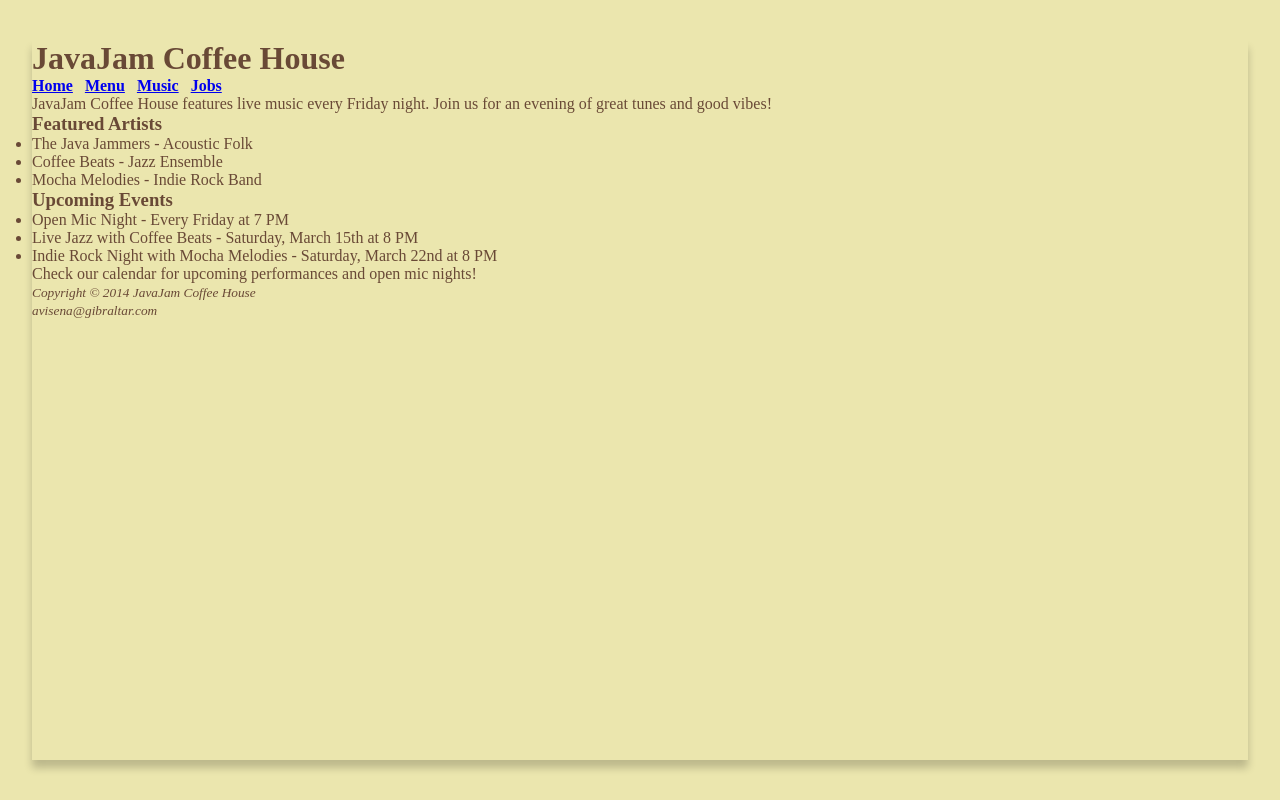
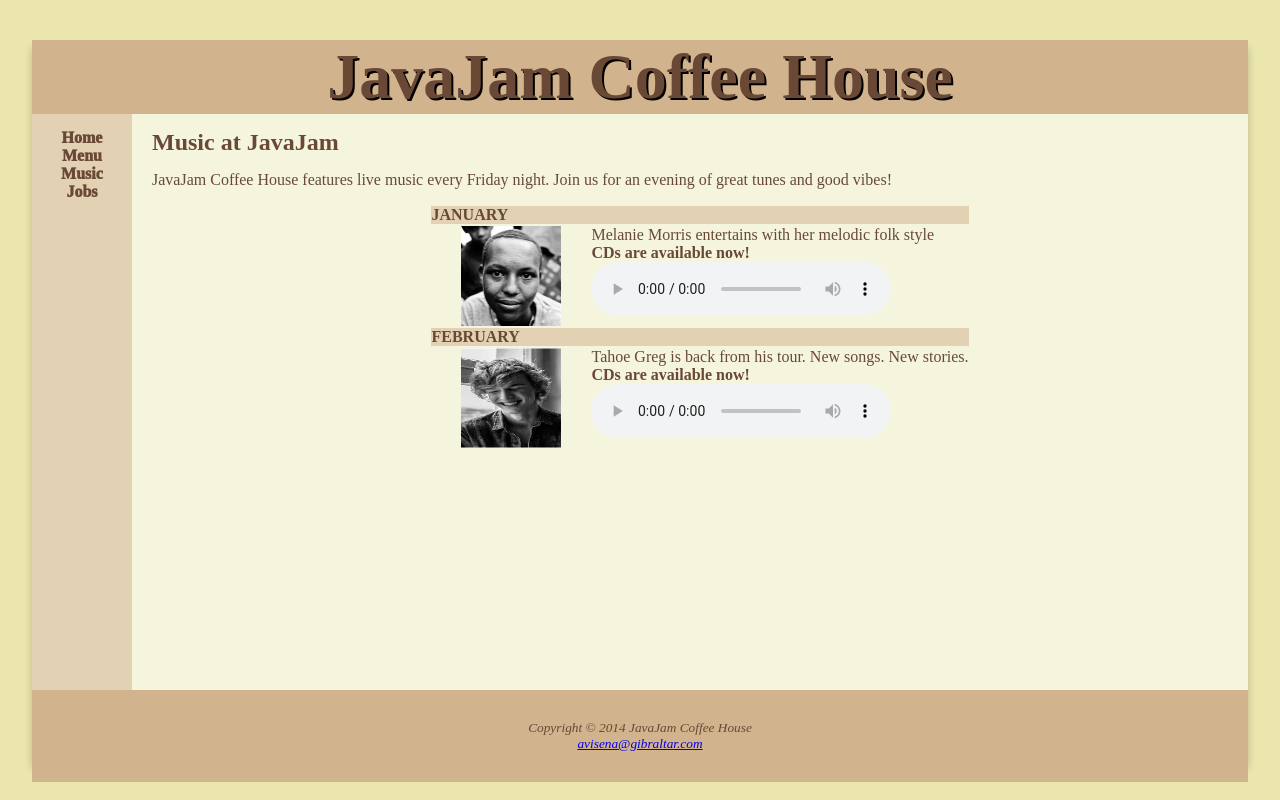
Before and after one commit to TZBAvyy/ie4727, a PHP site: page /music.html in a window 1280 px wide. Run offline with PHP 8.4, Linux system fonts and the light colour scheme.

Commit message:
Bro I give up on case study 2

```diff
--- a/Week 4/casestudy_02/base.css
+++ b/Week 4/casestudy_02/base.css
@@ -109,3 +109,49 @@ body {
   padding-top: 10px;
   padding-bottom: 10px;
 }
+
+.menu-table {
+  justify-self: center;
+}
+
+.menu-item {
+  text-align: center;
+}
+
+.menu-table td {
+  padding: 10px;
+}
+
+.dark-row {
+  background-color: var(--dark-brown);
+}
+
+.light-row {
+  background-color: var(--light-brown);
+}
+
+.music-table {
+  margin-top: 15px;
+  justify-self: center;
+}
+
+.artist-row {
+  display: flex;
+  gap: 30px;
+  padding-left: 30px;
+}
+
+.artist-row div {
+  display: flex;
+  flex-direction: column;
+}
+
+.form {
+  display: flex;
+  flex-direction: column;
+}
+
+.form-buttons {
+  display: flex;
+  flex-direction: column;
+}
--- a/Week 4/casestudy_02/music.html
+++ b/Week 4/casestudy_02/music.html
@@ -7,39 +7,68 @@
     <link rel="stylesheet" href="base.css">
 </head>
 <body>
-    <div class = "container">
-    <header>
+    <div class="container">
+        <header class="header">
             <h1>JavaJam Coffee House</h1>
         </header>
-    <nav>
-        <b>
-            <a href="index.html">Home</a> &NonBreakingSpace;
-            <a href="menu.html">Menu</a> &NonBreakingSpace;
-            <a href="music.html">Music</a> &NonBreakingSpace;
-            <a href="jobs.html">Jobs</a> &NonBreakingSpace;
-        </b>
+        <nav id="left-col">
+            <div class="nav-links">
+                <a href="index.html">Home</a>
+                <a href="menu.html">Menu</a>
+                <a href="music.html">Music</a>
+                <a href="jobs.html">Jobs</a>
+            </div>
         </nav>
+        <div class="content">
+            <h2>Music at JavaJam</h2>
+            <p>JavaJam Coffee House features live music every Friday night. Join us for an evening of great tunes and good vibes!</p>
+            <table class="music-table">
+                <tbody>
+                    <tr class="light-row">
+                        <td ><strong>JANUARY</strong></td>
+                    </tr>
+                    <tr>
+                        <td class="artist-row">
+                            <img src="man.jpg" width="100px" height="100px" alt="Artist">
                             <div>
-        <p>JavaJam Coffee House features live music every Friday night. Join us for an evening of great tunes and good vibes!</p>
-        <h3>Featured Artists</h3>
-        <ul>
-            <li>The Java Jammers - Acoustic Folk</li>
-            <li>Coffee Beats - Jazz Ensemble</li>
-            <li>Mocha Melodies - Indie Rock Band</li>
-        </ul>
-        <h3>Upcoming Events</h3>
-        <ul>
-            <li>Open Mic Night - Every Friday at 7 PM</li>
-            <li>Live Jazz with Coffee Beats - Saturday, March 15th at 8 PM</li>
-            <li>Indie Rock Night with Mocha Melodies - Saturday, March 22nd at 8 PM</li>
-        </ul>
-        <p>Check our calendar for upcoming performances and open mic nights!</p>
+                                <p>Melanie Morris entertains with her melodic folk style</p>
+                                <strong>CDs are available now!</strong>
+                                <audio controls>
+                                    <source src="sade-smooth-operator.mp3" type="audio/mpeg">
+                                </audio>
                             </div>
-    <footer>
+                        </td>
+                    </tr>
+                    <tr class="light-row">
+                        <td ><strong>FEBRUARY</strong></td>
+                    </tr>
+                    <tr>
+                        <td class="artist-row">
+                            <img src="man2.jpg" width="100px" height="100px" alt="Artist">
+                            <div>
+                                <p>Tahoe Greg is back from his tour. New songs. New stories.</p>
+                                <strong>CDs are available now!</strong>
+                                <audio controls>
+                                    <source src="bruno-grenade.mp3" type="audio/mpeg">
+                                </audio>
+                            </div>
+                        </td>
+                    </tr>
+                </tbody>
+            </table>
+        </div>
+        <footer class="footer">
             <small>
                 <i>
                     Copyright &copy; 2014 JavaJam Coffee House<br>
+
+                </i>
+            </small>
+            <small>
+                <i>
+                    <a href="mailto:avisena@gibraltar.com">
                         avisena@gibraltar.com
+                    </a>
                 </i>
             </small>
         </footer>
```
Also changed, not shown: Week 4/casestudy_02/jobs.html (+47 -31 lines), Week 4/casestudy_02/menu.html (+35 -28 lines), Week 4/casestudy_02/man.jpg (added), Week 4/casestudy_02/man2.jpg (added), 2 other files. Lines whose indentation alone changed are shown as unchanged.
